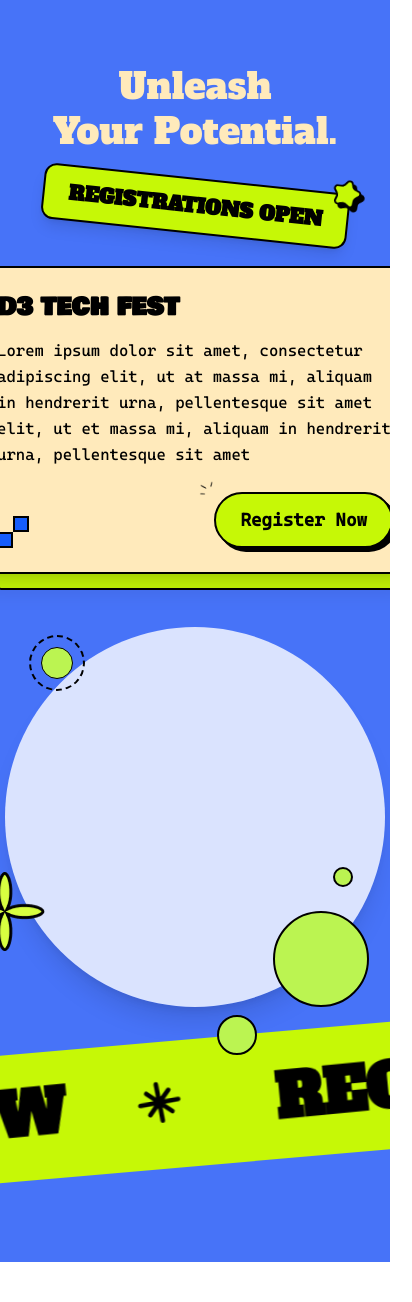
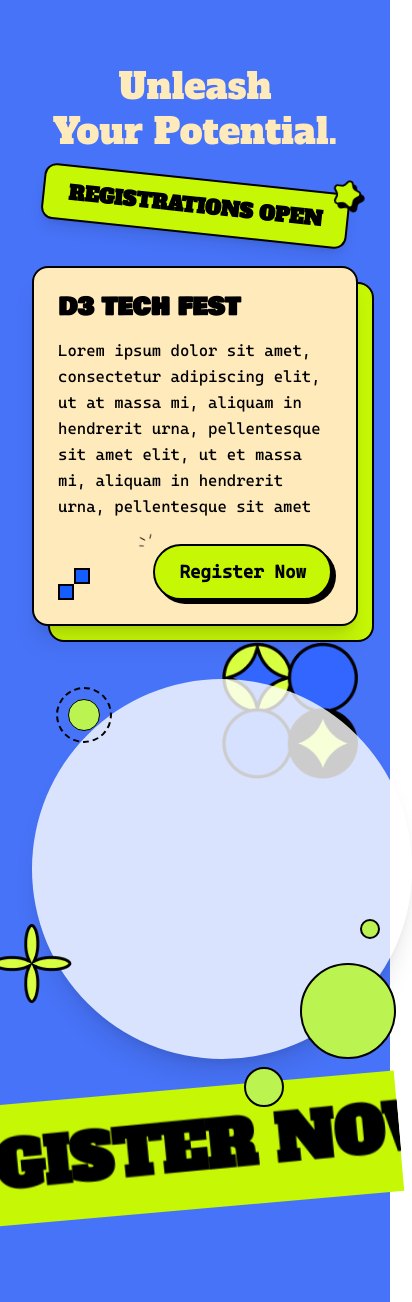
Before and after one commit to p-society/d3-web, a React (Vite) app: page /about-us in a window 390 px wide. Shown: the whole page, 412 px wide, since content can reach past the window. Before the commit the page ends 1262 px from the top, so only its background shows below. Built offline with nearby package versions, Linux system fonts and the light colour scheme; a web font is replaced by a local one.

Commit message:
fix: optimize `/about-us` for phone mb viewport.

```diff
--- a/src/Register.css
+++ b/src/Register.css
@@ -20,15 +20,22 @@
   will-change: transform;
 }
 
+/* .Router-box { */
+/*   width: 1540.863px; */
+/*   height: 126.647px; */
+/*   background: #c6f806; */
+/*   position: sticky; */
+/*   top: 720.95px; */
+/*   left: -34.52px; */
+/*   transform: rotate(-5deg); */
+/*   padding: 39px 2.25px 39px 2.25px; */
+/*   display: flex; */
+/*   align-items: center; */
+/* } */
 .Router-box {
-  width: 1540.863px;
-  height: 126.647px;
   background: #c6f806;
-  position: sticky;
-  top: 720.95px;
-  left: -34.52px;
-  transform: rotate(-5deg);
-  padding: 39px 2.25px 39px 2.25px;
+  transform: rotate(-5deg) scale(1.05);
+  padding: 39px 2.25px; /* Simplified padding */
   display: flex;
   align-items: center;
 }
--- a/src/components/about-us/hero.jsx
+++ b/src/components/about-us/hero.jsx
@@ -8,7 +8,7 @@ import FrameImage from '../../assets/Frame.png'
 const AboutUsHero = ({ isLoaded }) => {
   return (
     <div
-      className={`relative min-h-screen h-full px-8 py-16 overflow-hidden transition-all duration-700 ease-out ${isLoaded ? 'opacity-100 translate-y-0' : 'opacity-0 translate-y-3'}`}
+      className={`relative min-h-screen h-full px-8 py-16 transition-all duration-700 ease-out ${isLoaded ? 'opacity-100 translate-y-0' : 'opacity-0 translate-y-3'}`}
       style={{ transitionDelay: '300ms' }}
     >
       {/* Background*/}
@@ -57,7 +57,7 @@ const AboutUsHero = ({ isLoaded }) => {
               <img
                 src={GroupImage}
                 alt="Group"
-                className="w-34 max-w-full -mt-4 mb-37 object-contain ml-auto"
+                className="w-34 max-w-full -mt-4 mb-37 object-contain ml-auto hidden md:block"
                 style={{ display: 'block' }}
               />
               {/* Large circular container for future images */}
@@ -87,12 +87,15 @@ const AboutUsHero = ({ isLoaded }) => {
             </div>
 
             {/* Register component for mobile/sm: show below right column content, hide on md+ */}
-            <div className="flex justify-center md:hidden">
-              <Register />
-            </div>
+            {
+              <div className="md:hidden w-screen relative left-1/2 -translate-x-1/2 mt-8">
+                <Register />
+              </div>
+            }
           </div>
           {/* Right column for md+ only */}
           <div className="hidden md:flex flex-col items-center w-full ml-auto relative order-1 md:order-2">
+            {' '}
             {/* Group image at the top of the right column */}
             <img
               src={GroupImage}
@@ -128,7 +131,7 @@ const AboutUsHero = ({ isLoaded }) => {
         </div>
 
         {/* Register component for md and above: below columns */}
-        <div className="hidden md:flex justify-center">
+        <div className="hidden md:flex justify-center w-screen relative left-1/2 -translate-x-1/2">
           <Register />
         </div>
       </div>
--- a/src/pages/About-us.jsx
+++ b/src/pages/About-us.jsx
@@ -8,7 +8,7 @@ const AboutUs = () => {
   const isLoaded = useRouteAnimation()
   return (
     <div className="page-wrapper">
-      <div className="min-h-screen bg-[#ffeabb] w-full relative overflow-x-hidden flex flex-col items-center justify-center">
+      <div className="min-h-screen bg-[#ffeabb] w-full relative flex flex-col justify-center">
         <div className="w-full flex justify-center">{/* <Navbar /> */}</div>
         <AboutUsHero isLoaded={isLoaded} />
       </div>
```
